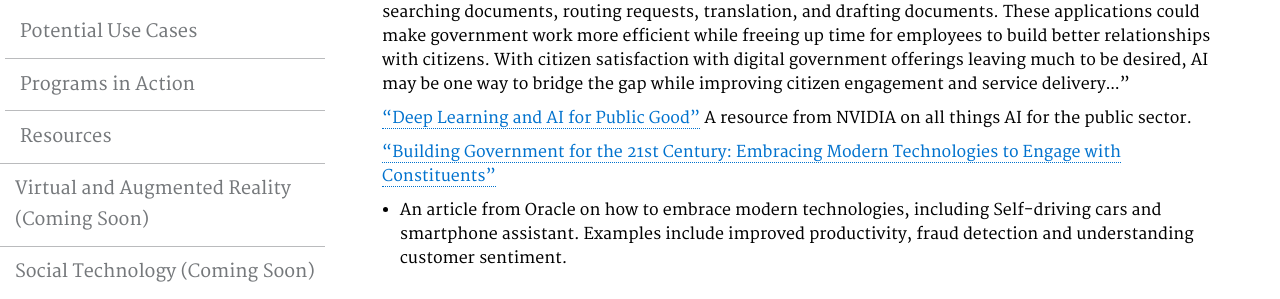
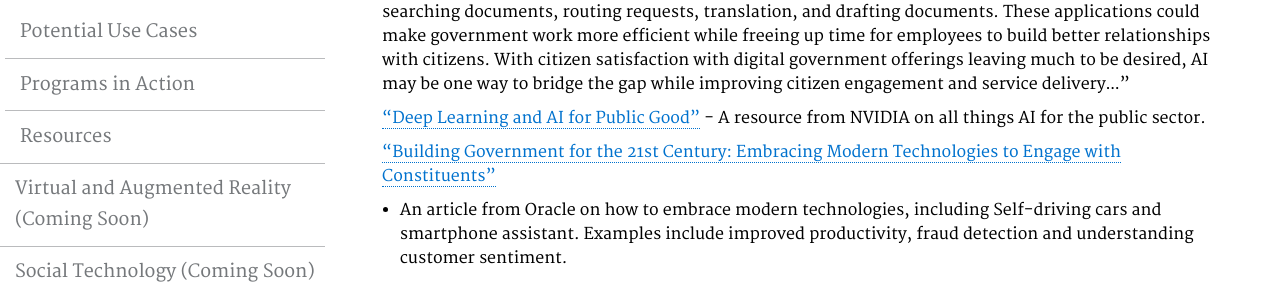
Before and after one commit to GSA/emerging-technology-atlas, a Jekyll site: the page built from pages/artificial-intelligence-resources.md, in a window 1280 px wide. Shown: the part 658-957 px from the top of the page. Built offline with Jekyll 4.4.1, drawn with Linux system fonts in a browser that asks for light colours.

```diff
--- a/pages/artificial-intelligence-resources.md
+++ b/pages/artificial-intelligence-resources.md
@@ -19,7 +19,7 @@ description: ""
 and Government. Hila Mehr, Harvard Ash Center Technology & Democracy Fellow, August 2017</a>
 "...While the potential future use cases of AI in government remain bounded by government resources and the limits of both human creativity and trust in government, the most obvious and immediately beneficial opportunities are those where AI can reduce administrative burdens, help resolve resource allocation problems, and take on significantly complex tasks. Many AI case studies in citizen services today fall into five categories: answering questions, filling out and searching documents, routing requests, translation, and drafting documents. These applications could make government work more efficient while freeing up time for employees to build better relationships with citizens. With citizen satisfaction with digital government offerings leaving much to be desired, AI may be one way to bridge the gap while improving citizen engagement and service delivery..."
 
-<a href="https://www.nvidia.com/en-us/deep-learning-ai/industries/public-good/">"Deep Learning and AI for Public Good"</a> A resource from NVIDIA on all things AI for the public sector.
+<a href="https://www.nvidia.com/en-us/deep-learning-ai/industries/public-good/">"Deep Learning and AI for Public Good"</a> - A resource from NVIDIA on all things AI for the public sector.
 
 <a href="http://www.oracle.com/us/industries/public-sector/build-gov-21-century-br-2389343.pdf">"Building Government
 for the 21st Century: Embracing Modern Technologies to Engage with Constituents"</a>
```
